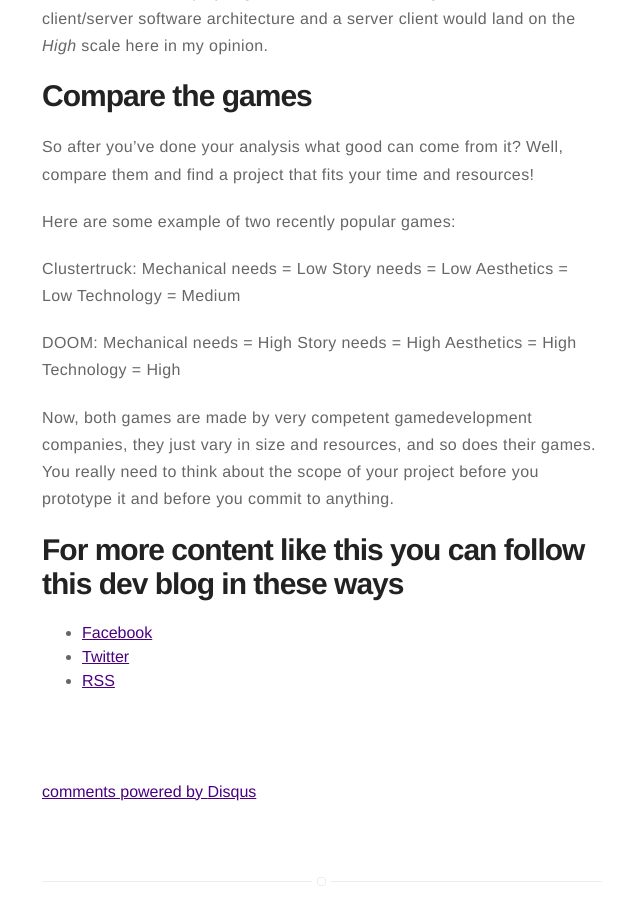
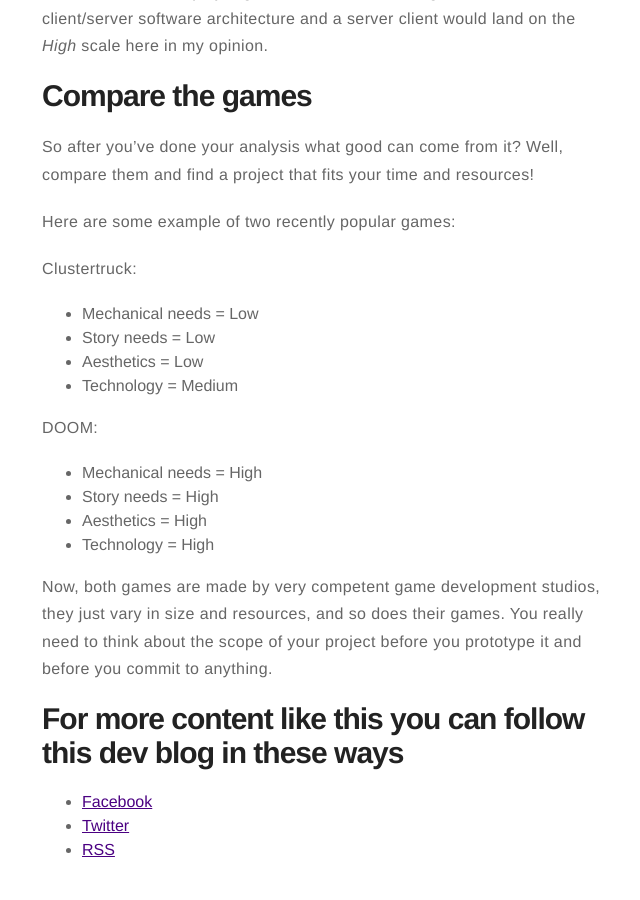
Before and after one commit to KirikoroStudios/kirikorostudios.github.io, a Jekyll site: the page built from _posts/2016-05-24-scope-your-game.markdown, in a window 1280 px wide and 900 px high, scrolled down 1926 px. Shown: the whole window, without its empty margins (318-958 px from the left). Built offline with Jekyll 4.4.1, drawn with Linux system fonts in a browser that asks for light colours; comment, search, counter and statistics services are not loaded; some of the changed text lies outside the part shown.

Commit message:
blog scope fixes

```diff
--- a/_posts/2016-05-24-scope-your-game.markdown
+++ b/_posts/2016-05-24-scope-your-game.markdown
@@ -11,20 +11,22 @@ It can be hard to know which game, or project, is right for the time and resourc
 
 # Divide your game into elements and your elements into needs
 
-First we need to Divide our game into elements. I'm going to make it easy for us and use the categories already created and thought through in [The Art Game Design by Schell](http://www.amazon.com/Art-Game-Design-book-lenses/dp/0123694965). I highly recommend you to read this book if you have not already. Anyway, Schell breaks a game down into four categories:
+First we need to divide our game into elements. I'm going to make it easy for us and use the categories already created and thought through in [The Art Game Design by Schell](http://www.amazon.com/Art-Game-Design-book-lenses/dp/0123694965). I highly recommend you to read this book if you have not already. Anyway, Schell breaks a game down into four categories:
 Mechanics, Story, Aesthetics and Technology.
 
 So lets start with an easy example. Lets look at the elements that make up Tetris.
 First we begin with the mechanics.
 In Tetris, we can almost count the number of mechanics on one hand:
- - A mechanic where the player can adjust the speed and rotation of the currently dropping Tetris-tile
- - A mechanic where the tiles destroy themselves and give the player points in case of a matching line of tiletypes
- - A mechanic where there is always one tile falling on the screen.
+
+ * A mechanic where the player can adjust the speed and rotation of the currently dropping Tetris-tile
+ * A mechanic where the tiles destroy themselves and give the player points in case of a matching line of tiletypes
+ * A mechanic where there is always one tile falling on the screen.
 
 This is basicly all the mechanics we need for a MVP of Tetris.
 
 And If we do the same analysis of a more complex example, like The Legend Zelda: Ocarina of Time. We can see, even in the first mechanic example that we have a much larger set of mechanics in this game.
- - A character controller that acts differently based on gamestate, equipped inventory and playerinput.
+
+ * A character controller that acts differently based on gamestate, equipped inventory and playerinput.
 
 So in relation to eachother, Tetris has _low_ mechanical needs and Zelda has _high_ mechanical needs.
 
@@ -45,18 +47,20 @@ So after you've done your analysis what good can come from it? Well, compare the
 Here are some example of two recently popular games:
 
 Clustertruck:
-Mechanical needs = Low
-Story needs = Low
-Aesthetics = Low
-Technology = Medium
+
+ * Mechanical needs = Low
+ * Story needs = Low
+ * Aesthetics = Low
+ * Technology = Medium
 
 DOOM:
-Mechanical needs = High
-Story needs = High
-Aesthetics = High
-Technology = High
 
-Now, both games are made by very competent gamedevelopment companies, they just vary in size and resources, and so does their games. You really need to think about the scope of your project before you prototype it and before you commit to anything.
+ * Mechanical needs = High
+ * Story needs = High
+ * Aesthetics = High
+ * Technology = High
+
+Now, both games are made by very competent game development studios, they just vary in size and resources, and so does their games. You really need to think about the scope of your project before you prototype it and before you commit to anything.
 
 # For more content like this you can follow this dev blog in these ways
 
```
